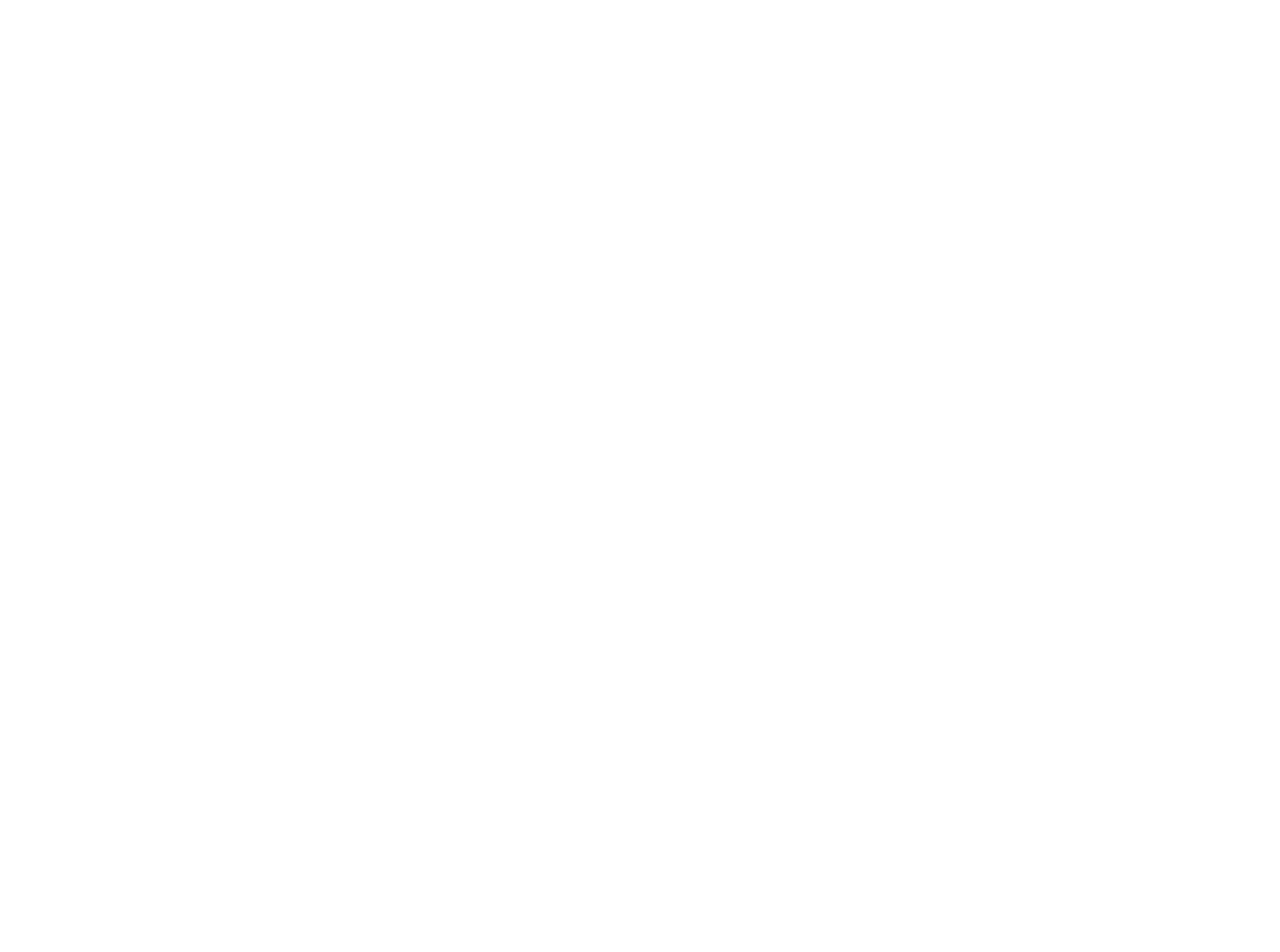
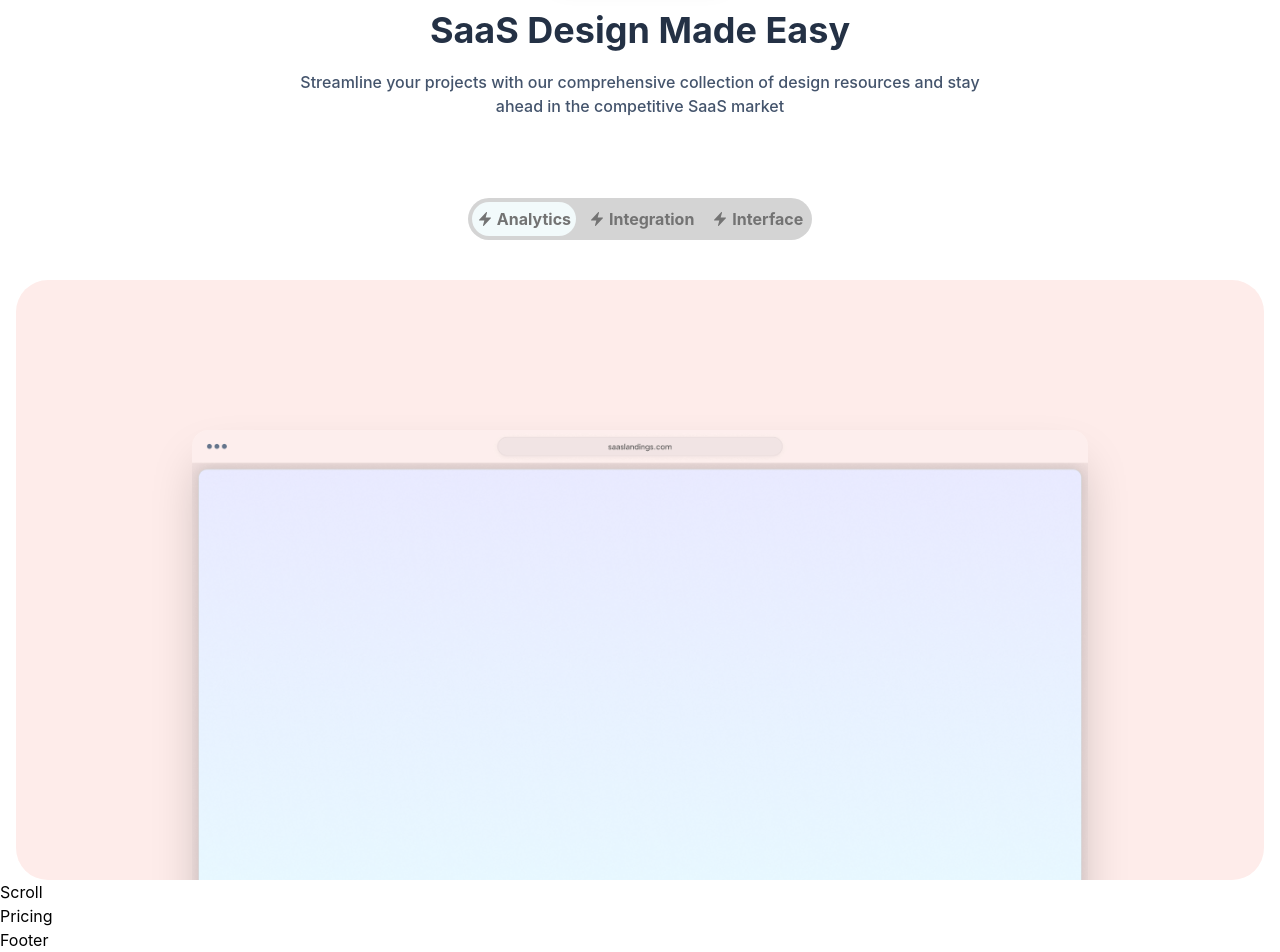
Before and after one commit to AliALHamawy/Tailkits, a React (Vite) app: page / in a window 1280 px wide. Shown: the part 2899-3851 px from the top of the page. Before the commit the page ends 2816 px from the top, so only its background shows below. Built offline with nearby package versions, Linux system fonts and the light colour scheme.

Commit message:
add introducingsection

```diff
--- a/src/Comonent/Contact/Contact.jsx
+++ b/src/Comonent/Contact/Contact.jsx
@@ -26,7 +26,7 @@
               <p className="text-[14px] text-(--text-black)">Customer happiness</p>
             </div>
           </div>
-          <div className="flex flex-col lg:flex-row bg-[#7C7FD9] max-w-7xl justify-between relative overflow-hidden p-10 lg:pt-50 rounded-3xl">
+          <div className="flex flex-col mt-10 lg:flex-row bg-[#7C7FD9] max-w-7xl justify-between relative overflow-hidden p-10 lg:pt-50 rounded-3xl">
             <div className="left text-left flex flex-col gap-10 lg:w-[50%] lg:pr-40 mb-40 lg:mb-10">
               <p className='text-(--primary-color) text-3xl md:text-5xl '>Experience innovation like never before</p>
               <button className='text-[14px] p-2 rounded-xl shadow-xl w-fit text-(--primary-color) flex items-center gap-1 bg-(--color-main) transition-all duration-300 hover:bg-(--text-mainHover) '>Try free <span className=' text-(--text-secondary)'>- 14 days</span><AiOutlineArrowRight className="ml-2" /></button>
--- a/src/Comonent/Introducing/Introducing.jsx
+++ b/src/Comonent/Introducing/Introducing.jsx
@@ -1,8 +1,49 @@
+import { useState } from 'react';
 import './Introducing.css'
 
 function Introducing() {
+  const [activeIndex, setActiveIndex] = useState(0);
+  const items = [
+    { name: 'Analytics', icon: <svg className="h-4 shrink-0 text-neutral-500" xmlns="http://www.w3.org/2000/svg" viewBox="0 0 24 24" fill="currentColor" aria-hidden="true" data-slot="icon"> <path fillRule="evenodd" d="M14.615 1.595a.75.75 0 0 1 .359.852L12.982 9.75h7.268a.75.75 0 0 1 .548 1.262l-10.5 11.25a.75.75 0 0 1-1.272-.71l1.992-7.302H3.75a.75.75 0 0 1-.548-1.262l10.5-11.25a.75.75 0 0 1 .913-.143Z" clipRule="evenodd"></path> </svg>, image: "/assets/browser-mock-up-1.png" },
+    { name: 'Integration', icon: <svg className="h-4 shrink-0 text-neutral-500" xmlns="http://www.w3.org/2000/svg" viewBox="0 0 24 24" fill="currentColor" aria-hidden="true" data-slot="icon"> <path fillRule="evenodd" d="M14.615 1.595a.75.75 0 0 1 .359.852L12.982 9.75h7.268a.75.75 0 0 1 .548 1.262l-10.5 11.25a.75.75 0 0 1-1.272-.71l1.992-7.302H3.75a.75.75 0 0 1-.548-1.262l10.5-11.25a.75.75 0 0 1 .913-.143Z" clipRule="evenodd"></path> </svg>, image: "/assets/browser-mock-up-2.png" },
+    { name: 'Interface', icon: <svg className="h-4 shrink-0 text-neutral-500" xmlns="http://www.w3.org/2000/svg" viewBox="0 0 24 24" fill="currentColor" aria-hidden="true" data-slot="icon"> <path fillRule="evenodd" d="M14.615 1.595a.75.75 0 0 1 .359.852L12.982 9.75h7.268a.75.75 0 0 1 .548 1.262l-10.5 11.25a.75.75 0 0 1-1.272-.71l1.992-7.302H3.75a.75.75 0 0 1-.548-1.262l10.5-11.25a.75.75 0 0 1 .913-.143Z" clipRule="evenodd"></path> </svg>, image: "/assets/browser-mock-up-dark.png" }
+  ];
+
   return (
-    <div>Introducing</div>
+    <>
+      <div className="introduction">
+        <div className="cont px-4">
+          <div className="max-w-[700px] flex flex-col gap-5 text-center items-center m-auto my-20">
+            <p className='text-[14px] bg-(--secondary-color) text-(--text-main) p-1 px-2 rounded-2xl w-fit shadow-xl mb-5'>Introducing TailKits Astro</p>
+            <h1 className='text-4xl font-bold text-(--text-main)'>SaaS Design Made Easy</h1>
+            <p className='text-(--text-secondary) text-[16px] font-medium'>Streamline your projects with our comprehensive collection of design resources and stay ahead in the competitive SaaS market</p>
+          </div>
+
+          <div className="abc flex bg-(--line-bg) m-auto rounded-3xl p-1 w-fit gap-2">
+            {items.map((item, index) => (
+              <div
+                key={index}
+                onClick={() => setActiveIndex(index)}
+                className={`flex items-center p-1 border border-transparent rounded-3xl gap-1 cursor-pointer transition-all duration-300 ${
+                  activeIndex === index ? 'bg-(--primary-color) border border-(--primary-color)' : 'bg-transparent'
+                }`}
+              >
+                {item.icon}
+                <p className='font-bold text-neutral-500'>{item.name}</p>
+              </div>
+            ))}
+          </div>
+
+          <div className="bottom bg-(--color-pink) px-8 pb-0 max-w-7xl rounded-4xl m-auto mt-10 relative overflow-hidden h-[250px] md:h-[600px]">
+            <img
+              src={items[activeIndex].image}
+              alt={items[activeIndex].name}
+              className='mx-auto translate-y-[100px] md:translate-y-[150px] shadow-2xl rounded-2xl w-full max-w-4xl object-cover'
+            />
+          </div>
+        </div>
+      </div>
+    </>
   )
 }
 
--- a/src/index.css
+++ b/src/index.css
@@ -14,5 +14,6 @@
     --contact-color: #7c7fd9;
     --light-color: #cbd5e1;
     --color-green: #00c950;
+    --color-pink: #feecea;
     --line-bg: oklch(87% 0 0);
 }
```
Also changed, not shown: public/assets/browser-mock-up-1.png (added), public/assets/browser-mock-up-2.png (added).
